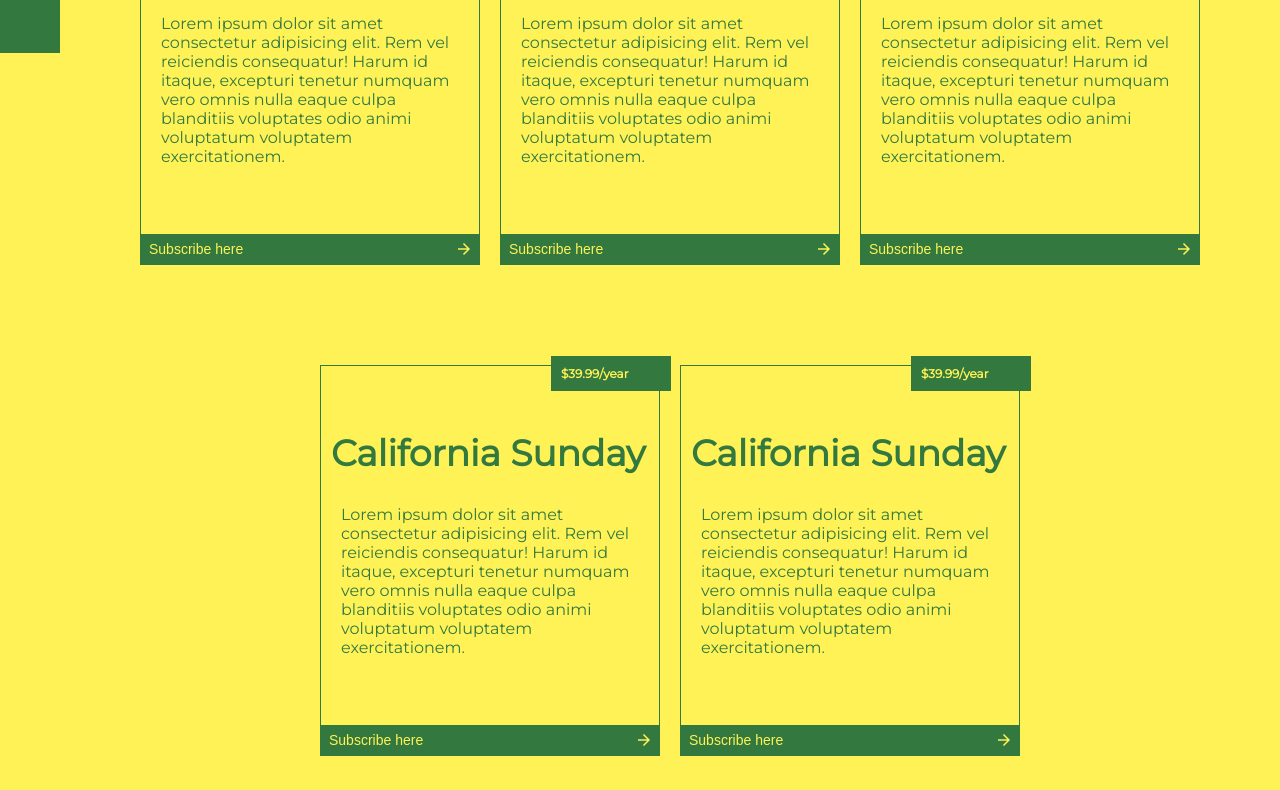
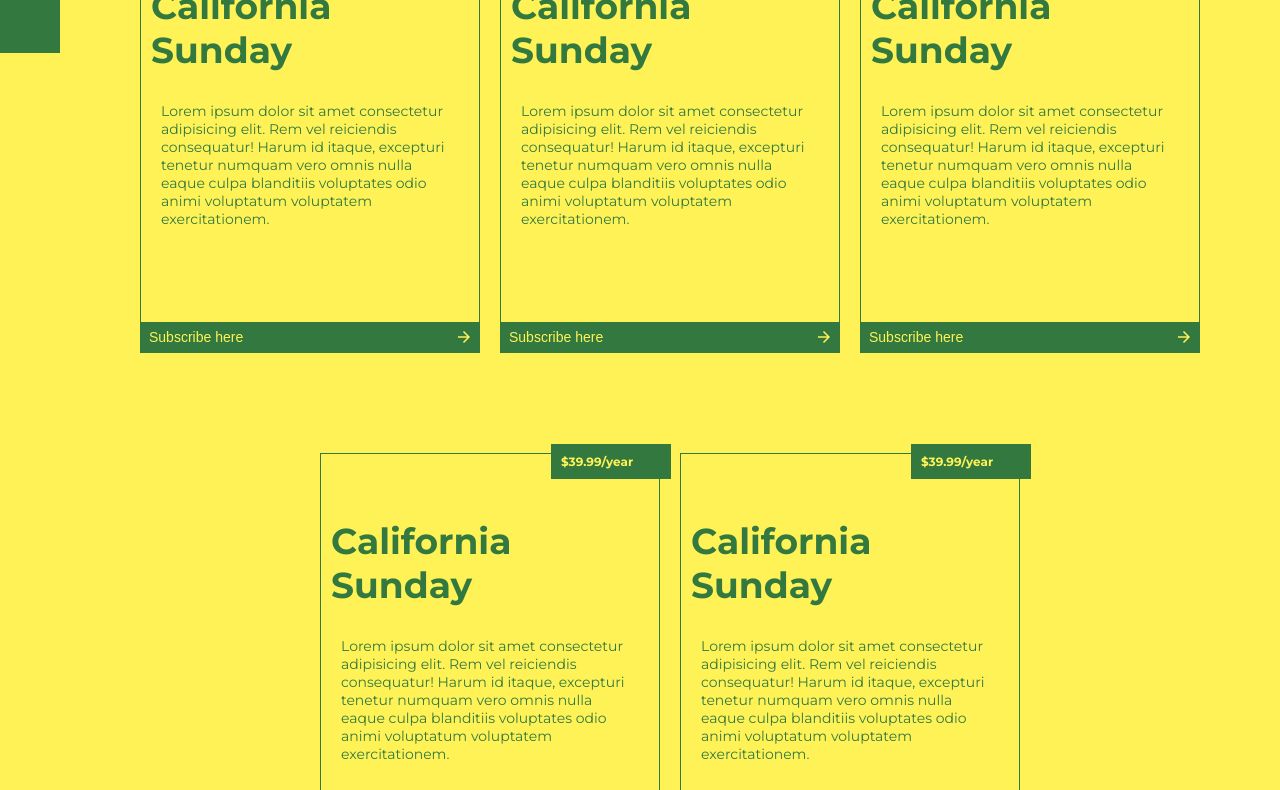
Before and after one commit to ribaorsi/Magazines, a plain HTML site: page index.html in a window 1280 px wide. Shown: the part 747-1537 px from the top of the page. Drawn offline with Linux system fonts and the light colour scheme.

Commit message:
fonts fixed

```diff
--- a/index.html
+++ b/index.html
@@ -7,7 +7,7 @@
     <link rel="stylesheet" href="style.css">
     <link rel="preconnect" href="https://fonts.googleapis.com">
     <link rel="preconnect" href="https://fonts.gstatic.com" crossorigin>
-    <link href="https://fonts.googleapis.com/css2?family=Montserrat&family=Roboto&display=swap" rel="stylesheet">
+    <link href="https://fonts.googleapis.com/css2?family=Montserrat:wght@400;700&family=Roboto&display=swap" rel="stylesheet">
     <link href="https://fonts.googleapis.com/icon?family=Material+Icons"
       rel="stylesheet">
     <title>Magazines</title>
--- a/style.css
+++ b/style.css
@@ -162,7 +162,7 @@ body {
 
     font-family: 'Montserrat';
     font-size: 36px;
-    font-weight: 800;
+    font-weight: 700;
 
 }
 
@@ -173,8 +173,9 @@ body {
 
     padding: 10px;
     font-family: 'Montserrat';
-    font-size: 16px;
+    font-size: 14px;
     font-weight: 400;
+
     color: #33793f;
 }
 
```
